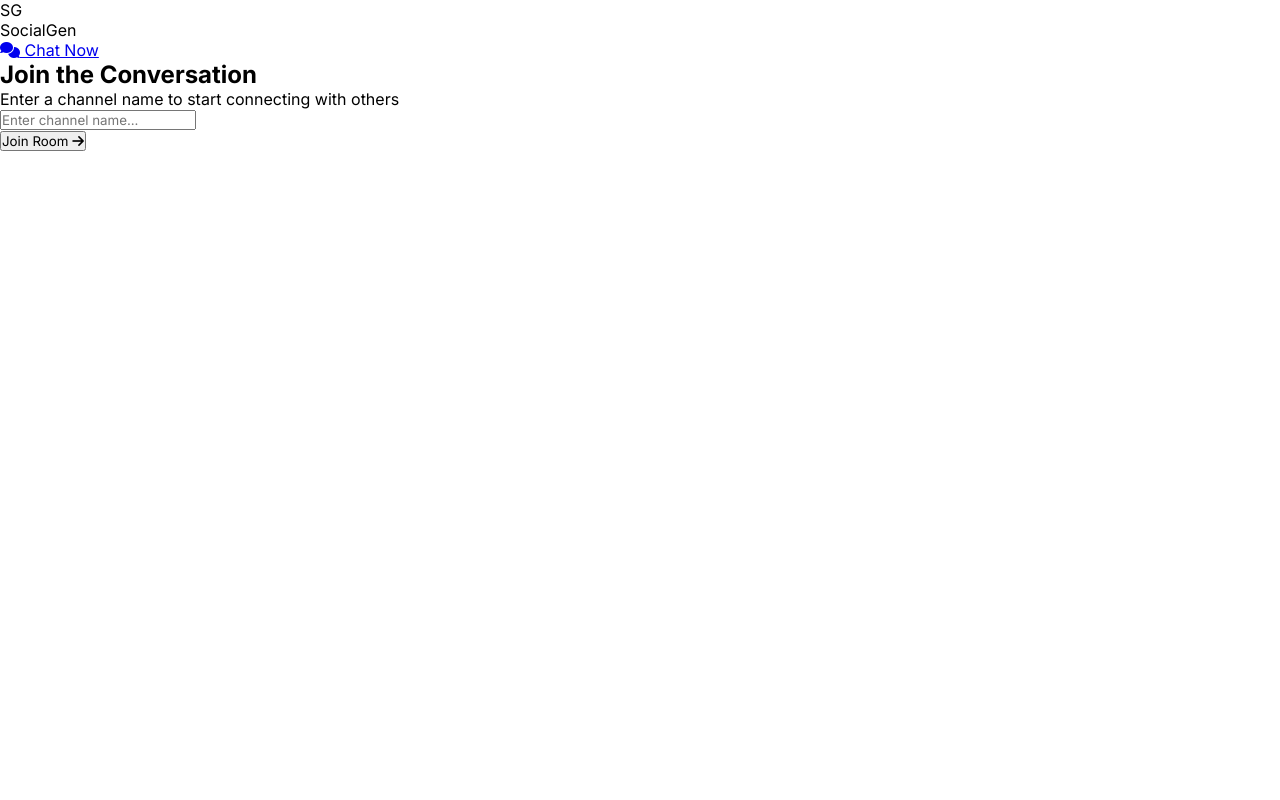
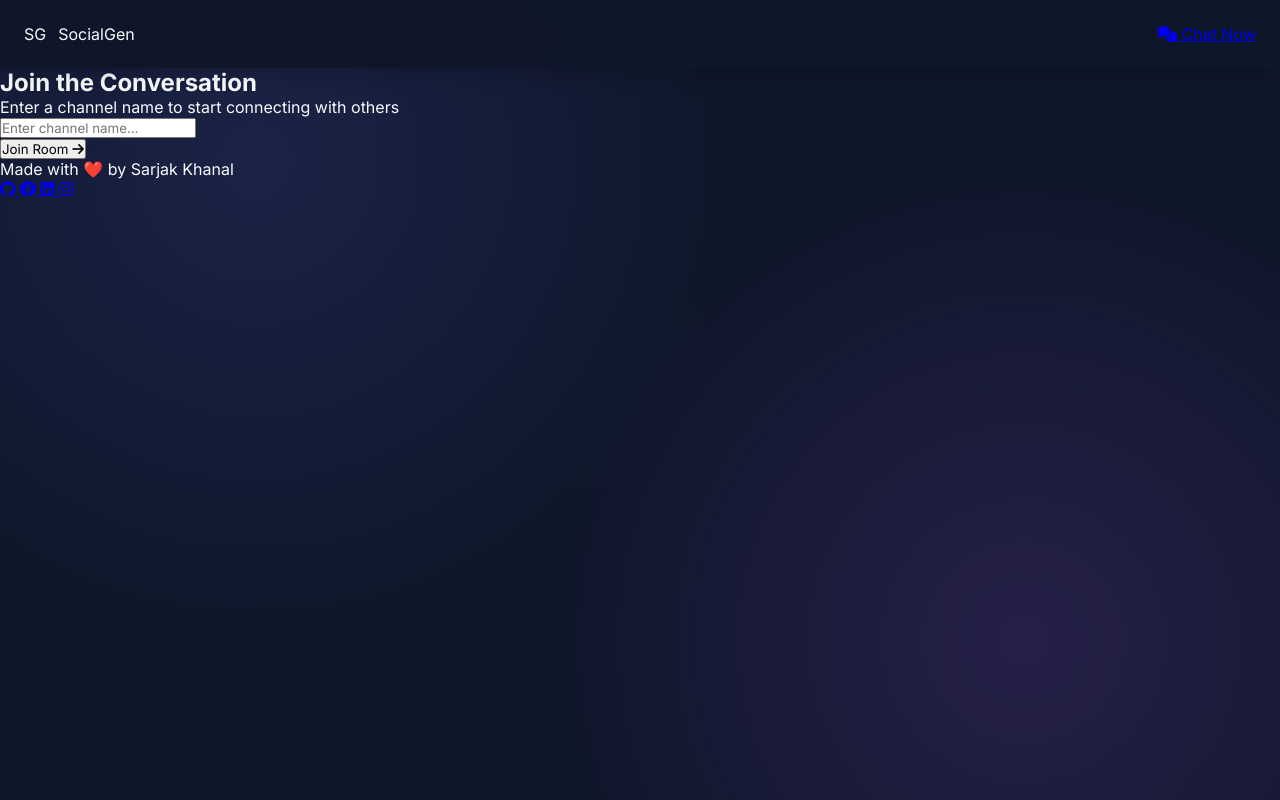
Before and after one commit to devWisz/Project-2026, a plain HTML site: page frontend/index.html in a window 1280 px wide. Drawn offline with Linux system fonts and the light colour scheme.

Commit message:
Added footer section and some more css

```diff
--- a/frontend/index.html
+++ b/frontend/index.html
@@ -40,3 +40,29 @@
                 </form>
             </div>
         </main>
+</body>
+
+        <footer>
+            <div class="footer-content">
+                <div class="footer-text">
+                    Made with ❤️ by <span class="creator-name">Sarjak Khanal</span>
+                </div>
+                <div class="social-links">
+                    <a href="https://github.com/devWisz" aria-label="GitHub">
+                        <i class="fab fa-github"></i>
+                    </a>
+                    <a href="#" aria-label="Facebook">
+                        <i class="fab fa-facebook"></i>
+                    </a>
+                    <a href="#" aria-label="LinkedIn">
+                        <i class="fab fa-linkedin"></i>
+                    </a>
+                    <a href="#" aria-label="Instagram">
+                        <i class="fab fa-instagram"></i>
+                    </a>
+                </div>
+            </div>
+        </footer>
+    </div>
+</body>
+</html>
--- a/frontend/styles.css
+++ b/frontend/styles.css
@@ -1,5 +1,4 @@
- <style>
-        :root {
+:root {
             --gradient-primary: linear-gradient(135deg, #6366f1, #a855f7);
             --gradient-secondary: linear-gradient(135deg, #7c3aed, #c026d3);
             --background-color: #0f172a;
@@ -16,3 +15,52 @@
             box-sizing: border-box;
             font-family: 'Inter', sans-serif;
         }
+
+        body {
+            background: var(--background-color);
+            color: var(--text-primary);
+            min-height: 100vh;
+            display: flex;
+            flex-direction: column;
+            position: relative;
+            overflow-x: hidden;
+        }
+
+        body::before {
+            content: '';
+            position: fixed;
+            top: 0;
+            left: 0;
+            width: 100%;
+            height: 100%;
+            background:
+                radial-gradient(circle at 20% 20%, rgba(99, 102, 241, 0.15) 0%, transparent 40%),
+                radial-gradient(circle at 80% 80%, rgba(168, 85, 247, 0.15) 0%, transparent 40%);
+            z-index: 0;
+            pointer-events: none;
+        }
+
+        .container {
+            min-height: 100vh;
+            display: flex;
+            flex-direction: column;
+            position: relative;
+            z-index: 2;
+        }
+
+        header {
+            padding: 1.5rem;
+            display: flex;
+            justify-content: space-between;
+            align-items: center;
+            background: var(--header-bg);
+            backdrop-filter: blur(10px);
+            box-shadow: 0 4px 20px rgba(0,0,0,0.2);
+        }
+
+        .logo-container {
+            display: flex;
+            align-items: center;
+            gap: 0.75rem;
+            cursor: pointer;
+        }
```
Also changed, not shown: 1 other file.
